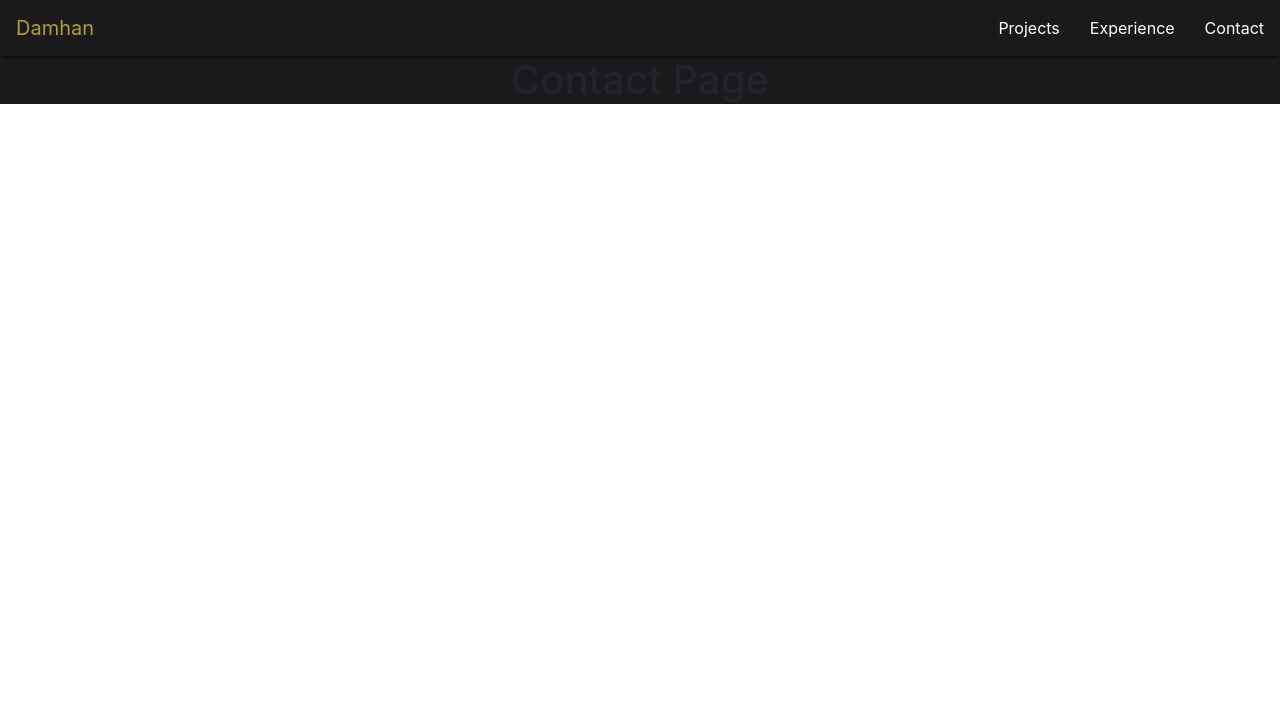
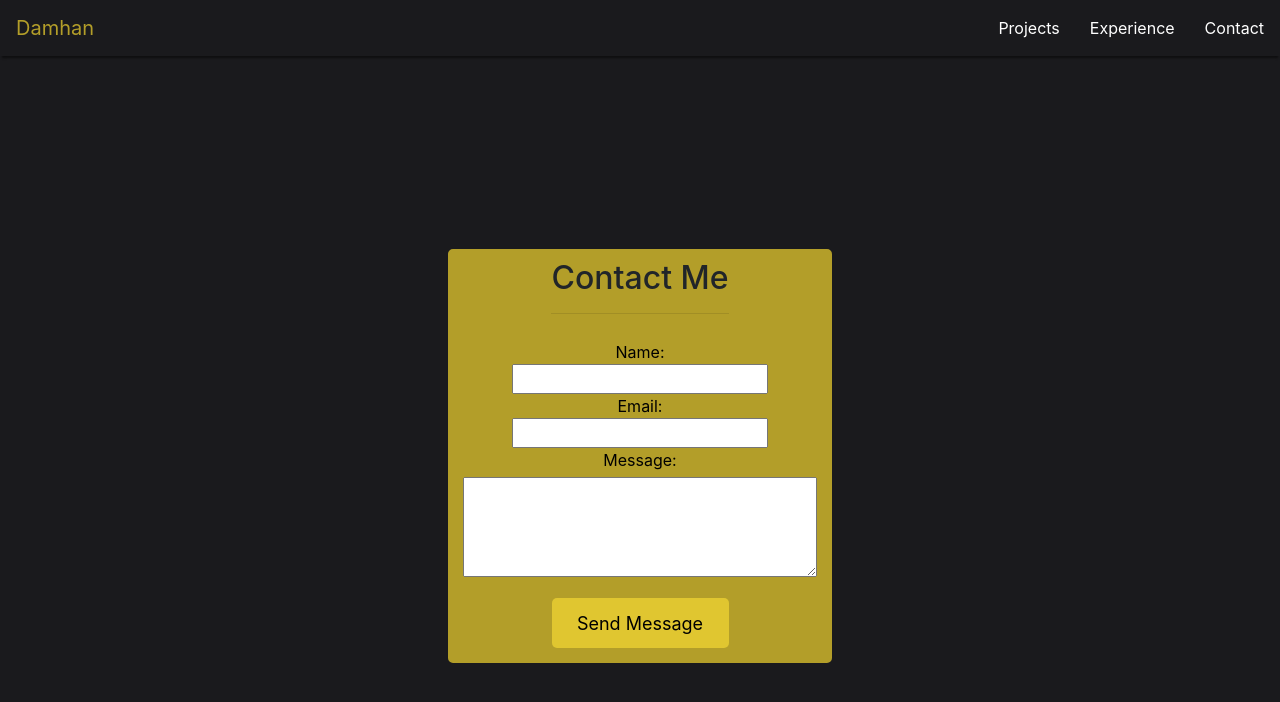
Before and after one commit to Damhan/ReactPortfolio, a React (Create React App) app: page /contact in a window 1280 px wide. Shown: the top 702 px of the page. Built offline with nearby package versions, Linux system fonts and the light colour scheme.

Commit message:
Finished contact page 1.0

```diff
--- a/src/App.css
+++ b/src/App.css
@@ -103,3 +103,61 @@ nav {
   color:rgb(209, 185, 49) !important;
   top: -2px;
 }
+
+.contact-form-sect {
+  display: block;
+  border: 5px solid #B39E29;
+  border-radius: 5px;
+  margin: 0 auto;
+  padding: 0 0 10px 10px;
+  max-width: 650px;
+  min-width: 300px;
+  width:30vw;
+  background-color: #B39E29;
+}
+
+.contact-form {
+  padding: 10px 10px 0 0;
+}
+
+.cf-textarea {
+  margin: 5px 0;
+	width: 100%;
+	height: 100px;
+}
+
+.form-labels {
+  color: rgb(0, 0, 0);
+  margin: 0;
+}
+
+.wrapper {
+  height:100vh;
+  display:flex;
+  justify-content: center;
+  align-items: center;
+}
+
+.contact-sub {
+  width: 50%;
+  height: 50px;
+  background-color: rgb(224, 198, 48);
+  border: 0;
+  color: rgb(0, 0, 0);
+  border-radius: 5px;
+  margin: 10px 0 0 0;
+  font-size: 18px;
+}
+
+.contact-sub:hover {
+  border: 2px solid rgba(50, 50, 56, 0.404);
+}
+
+.cf-title {
+  display: inline-block;
+}
+
+.cf-title h2 {
+  padding: 0 10px 0 0px;
+	margin: 5px 0;
+}
--- a/src/components/Contact.js
+++ b/src/components/Contact.js
@@ -1,11 +1,11 @@
 import React from 'react';
 import './../App.css';
+import ContactForm from './ContactForm';
 
 function Contact() {
   return (
-    <div>
-      <h1>Contact Page</h1>
-    </div>
+    <ContactForm />
+
   );
 }
 
--- /dev/null
+++ b/src/components/ContactForm.js
@@ -0,0 +1,92 @@
+import React from 'react';
+import './../App.css';
+import { FaGratipay } from 'react-icons/fa';
+
+class ContactForm extends React.Component {
+
+  constructor(props) {
+    super(props)
+    this.state = {
+      name: '',
+      email: '',
+      message: ''
+
+    }
+
+    this.onChange = this.onChange.bind(this)
+    this.onSubmit = this.onSubmit.bind(this)
+
+  }
+
+  onChange(event) {
+    const target = event.target
+    const name = target.name
+    const value = target.value
+    this.setState({
+      [name]: value
+    })
+  }
+
+  onSubmit(event) {
+    event.preventDefault()
+    fetch('https://submit-form.com/SLP5r92ZjzhgchjHX_OXW', {
+      method: 'POST',
+      headers: {
+        'Content-Type' : 'application/json',
+        Accept: 'application/json'
+      },
+      body: JSON.stringify(this.state)
+    })
+    .then(function(response) {
+      console.log(response);
+    })
+    .catch(function(error) {
+      console.error(error)
+    })
+  }
+
+  render() {
+    return (
+      <div class="wrapper">
+        <section class="contact-form-sect">
+        <div class="cf-title">
+						<h2>Contact Me<hr/></h2>
+
+				</div>
+          <form  class="contact-form" onSubmit={this.onSubmit}>
+
+          <p class="form-labels">Name:</p>
+          <input
+            type="text"
+            name="name"
+            value={this.state.name}
+            onChange={this.onChange}
+          />
+
+          <p class="form-labels">Email:</p>
+          <input
+            type="email"
+            name="email"
+            value={this.state.email}
+            onChange={this.onChange}
+          />
+
+          <p class="form-labels">Message:</p>
+          <textarea
+            name="message"
+            value={this.state.message}
+            onChange={this.onChange}
+            class="cf-textarea"
+            />
+          <input class="contact-sub" type="submit" value="Send Message"/>
+          </form>
+        </section>
+      </div>
+
+
+      );
+  }
+
+  }
+
+export default ContactForm;
```
